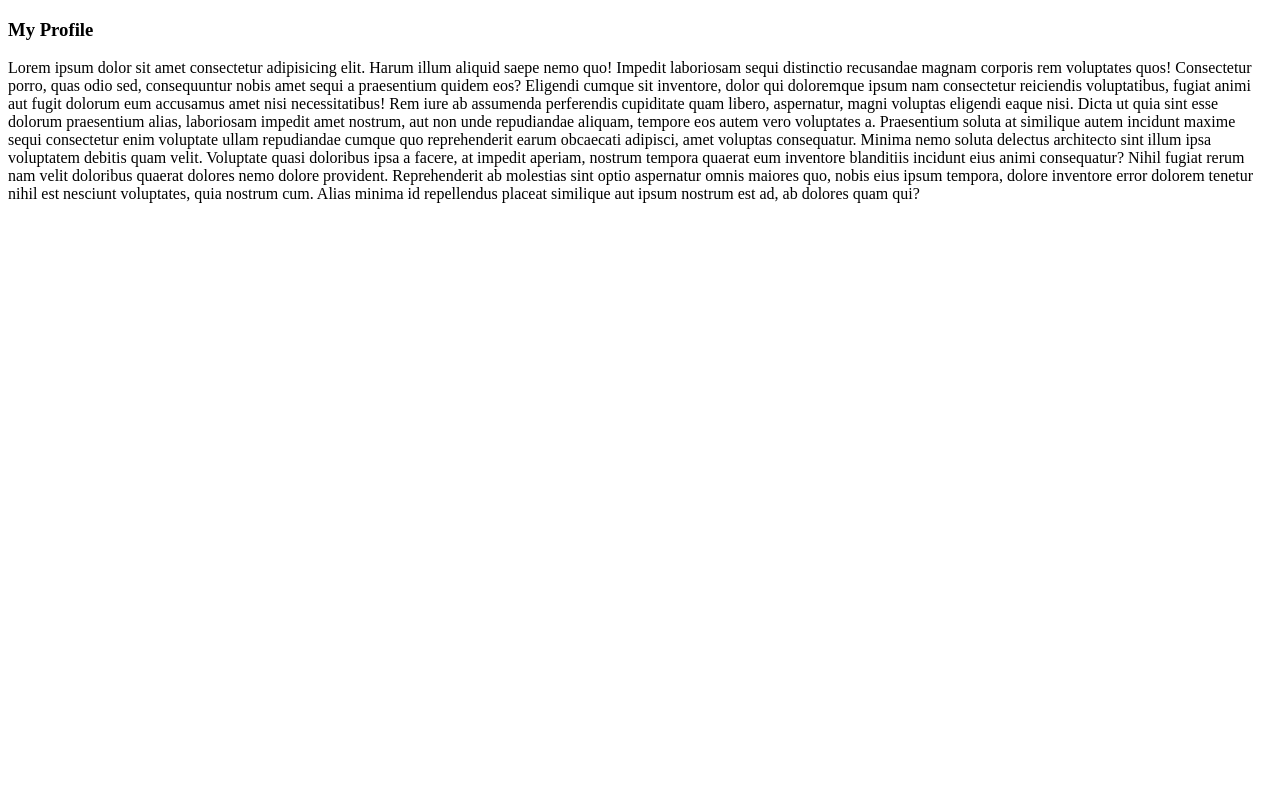
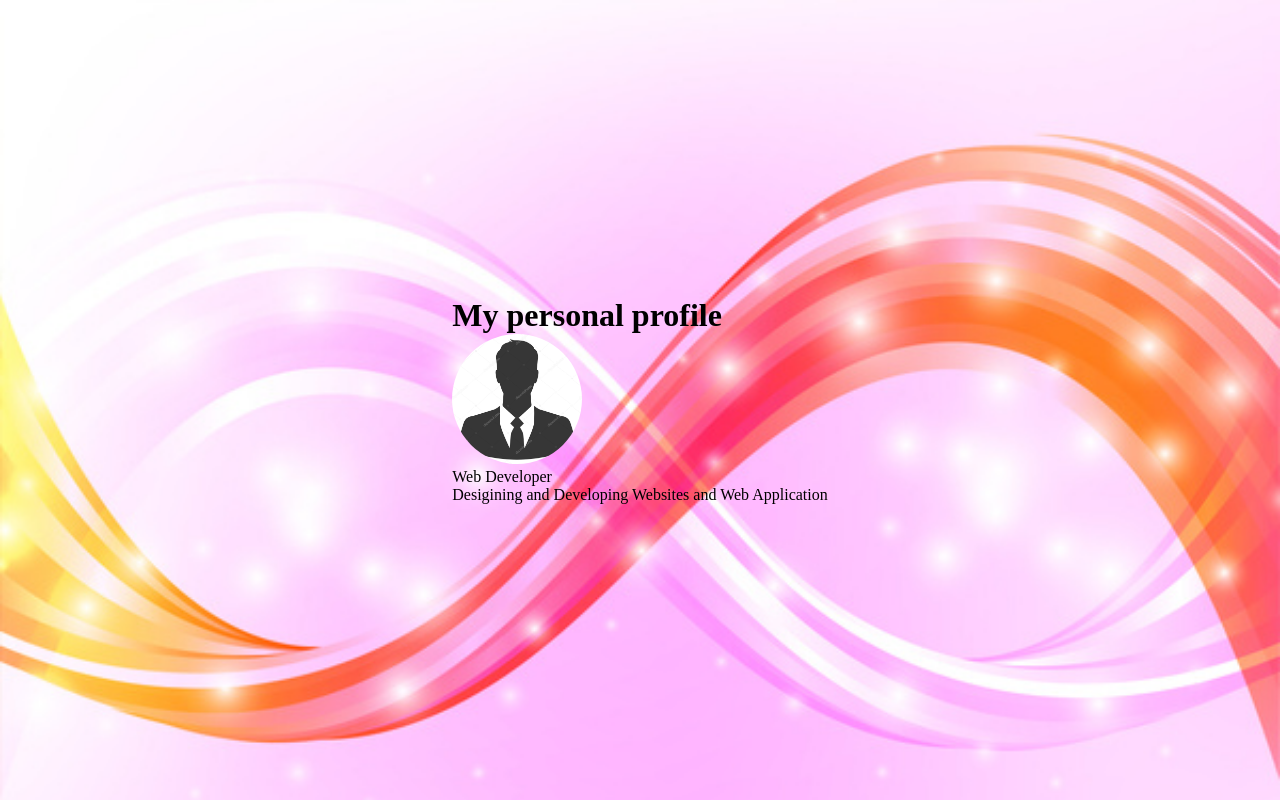
Before and after one commit to CollyneJumah/my-profile, a plain HTML site: page index.html in a window 1280 px wide. Drawn offline with Linux system fonts and the light colour scheme.

Commit message:
added profile page

```diff
--- a/index.html
+++ b/index.html
@@ -4,12 +4,20 @@
     <meta charset="UTF-8">
     <meta http-equiv="X-UA-Compatible" content="IE=edge">
     <meta name="viewport" content="width=device-width, initial-scale=1.0">
-    <title>Document</title>
+    <title>My Profile</title>
+    <link rel="stylesheet" href="style.css">
 </head>
 <body>
-    <h3>My Profile</h3>
-    <p>
-        Lorem ipsum dolor sit amet consectetur adipisicing elit. Harum illum aliquid saepe nemo quo! Impedit laboriosam sequi distinctio recusandae magnam corporis rem voluptates quos! Consectetur porro, quas odio sed, consequuntur nobis amet sequi a praesentium quidem eos? Eligendi cumque sit inventore, dolor qui doloremque ipsum nam consectetur reiciendis voluptatibus, fugiat animi aut fugit dolorum eum accusamus amet nisi necessitatibus! Rem iure ab assumenda perferendis cupiditate quam libero, aspernatur, magni voluptas eligendi eaque nisi. Dicta ut quia sint esse dolorum praesentium alias, laboriosam impedit amet nostrum, aut non unde repudiandae aliquam, tempore eos autem vero voluptates a. Praesentium soluta at similique autem incidunt maxime sequi consectetur enim voluptate ullam repudiandae cumque quo reprehenderit earum obcaecati adipisci, amet voluptas consequatur. Minima nemo soluta delectus architecto sint illum ipsa voluptatem debitis quam velit. Voluptate quasi doloribus ipsa a facere, at impedit aperiam, nostrum tempora quaerat eum inventore blanditiis incidunt eius animi consequatur? Nihil fugiat rerum nam velit doloribus quaerat dolores nemo dolore provident. Reprehenderit ab molestias sint optio aspernatur omnis maiores quo, nobis eius ipsum tempora, dolore inventore error dolorem tenetur nihil est nesciunt voluptates, quia nostrum cum. Alias minima id repellendus placeat similique aut ipsum nostrum est ad, ab dolores quam qui?
-    </p>
+    <div class="main">
+        <div class="header">
+            <h1>My personal profile</h1>
+            <img src="images/profile.jpg" alt="my profile">
+        </div>
+        <div class="content">
+            <span>Web Developer</span>
+            <p>Desigining and Developing Websites and Web Application</p>
+        </div>
+        <div id="social"></div>
+    </div>
 </body>
 </html>
--- /dev/null
+++ b/style.css
@@ -0,0 +1,21 @@
+*{
+    padding: 0;
+    margin: 0;
+}
+body{
+    background-image: url('images/background.jpg');
+    background-attachment: fixed;
+    background-size:cover;
+    display: flex;
+    justify-content: center;
+    align-items: center;
+    min-height: 100vh;
+}
+
+.header img{
+    width: 130px;
+    height: 130px;
+    border-radius: 50%;
+    object-fit: cover;
+    object-position: 0 -8;
+}
```
Also changed, not shown: images/background.jpg (added), images/profile.jpg (added).
